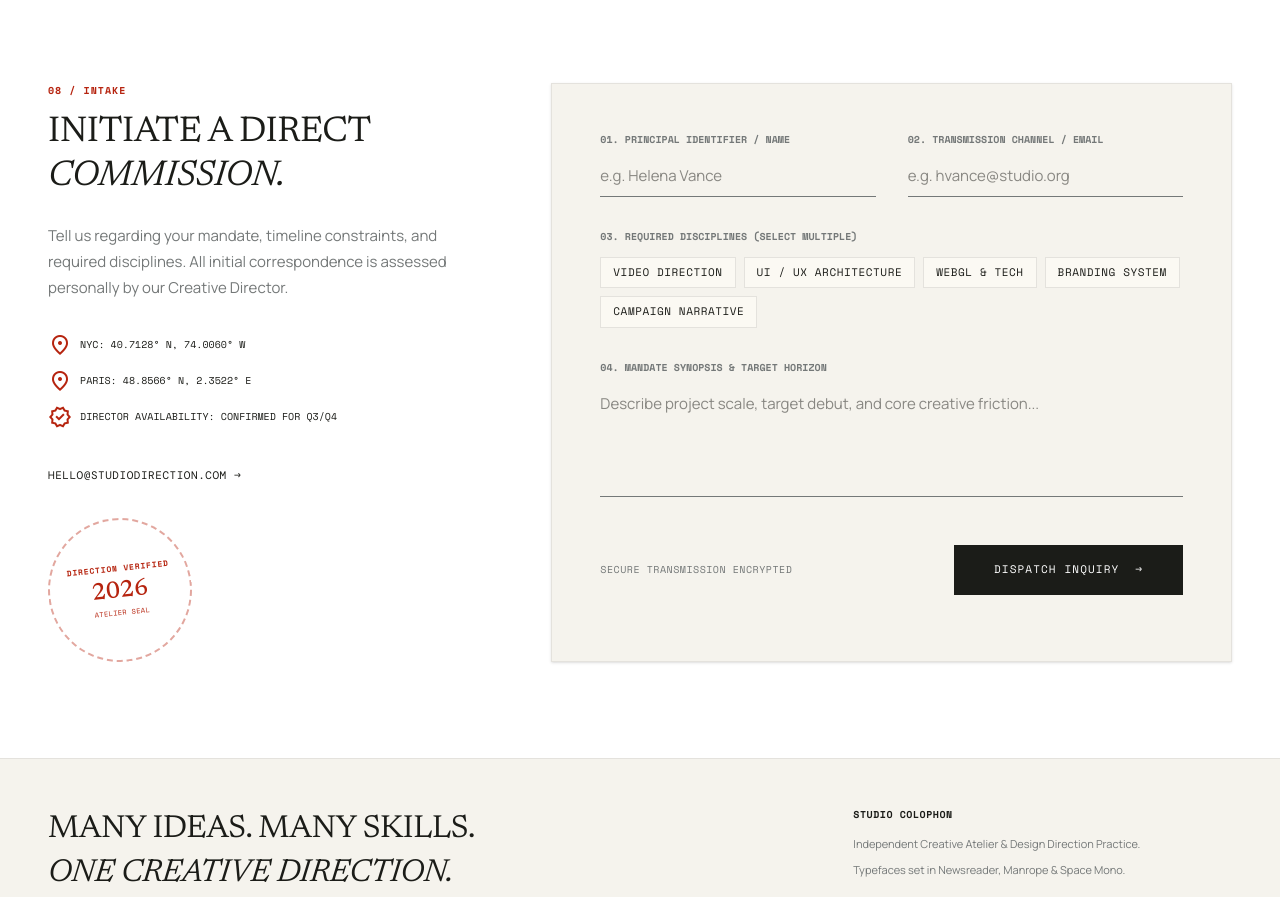
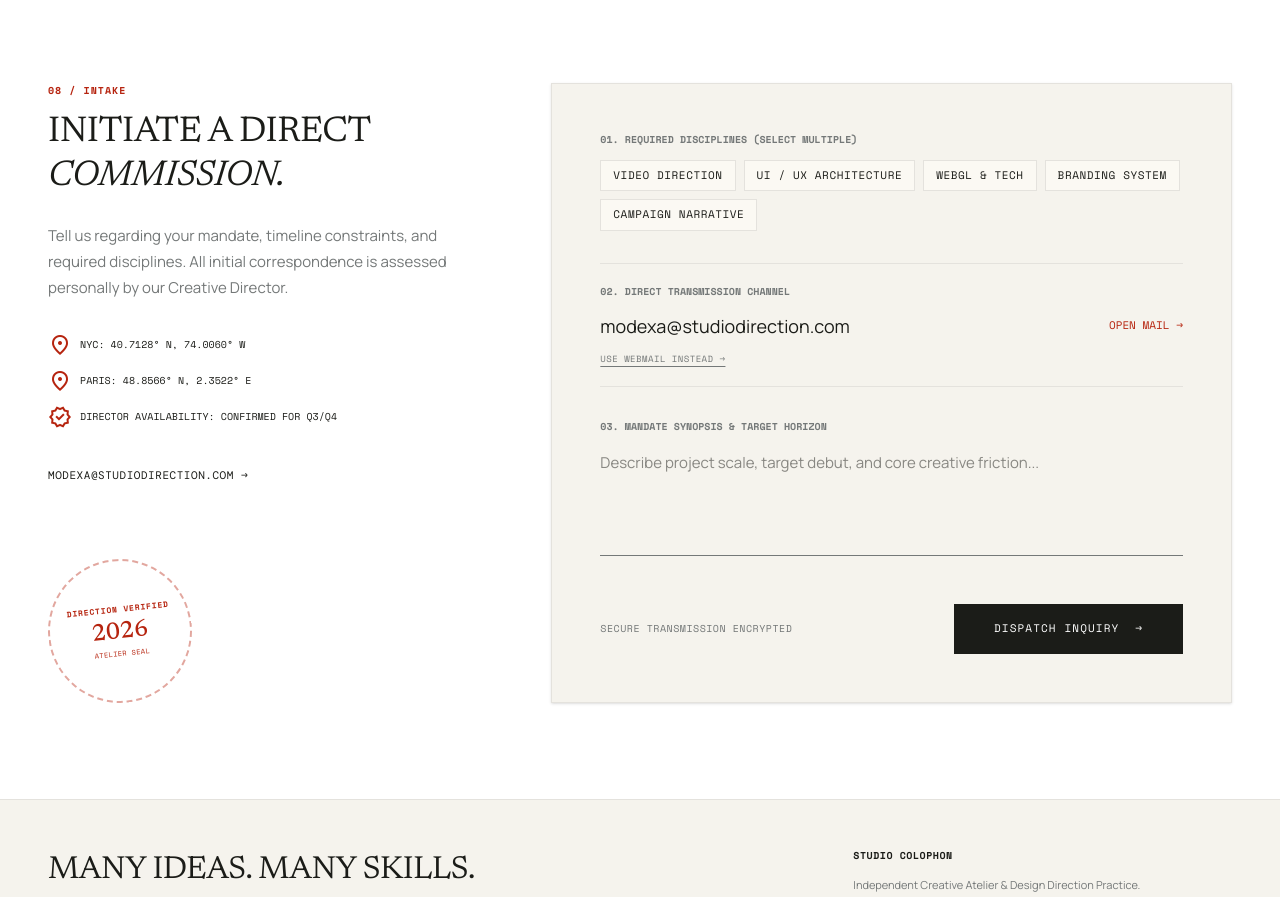
Before and after one commit to Manav948/Modexa, a Next.js app: page / in a window 1280 px wide. Shown: the part 8860-9757 px from the top of the page. Built offline with nearby package versions, Linux system fonts and the light colour scheme; a web font is replaced by a local one.

Commit message:
update contact section

```diff
--- a/components/contact/Contact.tsx
+++ b/components/contact/Contact.tsx
@@ -10,6 +10,9 @@ const DISCIPLINES = [
   "BRANDING SYSTEM",
   "CAMPAIGN NARRATIVE",
 ];
+
+const WEBMAIL_URL =
+  "https://mail.google.com/mail/?view=cm&fs=1&to=modexa%40studiodirection.com&su=New%20Studio%20Direction%20Inquiry";
 
 export default function Contact() {
   const sectionRef = useRef<HTMLElement>(null);
@@ -105,14 +108,17 @@ export default function Contact() {
 
             {/* Direct email link */}
             <a
-              href="mailto:hello@studiodirection.com"
+              href={WEBMAIL_URL}
+              target="_blank"
+              rel="noreferrer"
               className="inline-flex items-center gap-3 group"
+              aria-label="Email Studio Direction"
               style={{ fontFamily: "'Space Mono', monospace" }}
             >
               <span
                 className="font-mono text-[11px] tracking-wider uppercase text-[#1b1c18] group-hover:text-[#b6240f] transition-colors"
               >
-                hello@studiodirection.com →
+                modexa@studiodirection.com →
               </span>
             </a>
           </div>
@@ -185,8 +191,13 @@ export default function Contact() {
                 }}
               >
                 Or reach us directly at{" "}
-                <a href="mailto:hello@studiodirection.com" className="text-[#b6240f] underline">
-                  hello@studiodirection.com
+                <a
+                  href={WEBMAIL_URL}
+                  target="_blank"
+                  rel="noreferrer"
+                  className="text-[#b6240f] underline"
+                >
+                  modexa@studiodirection.com
                 </a>
               </p>
             </div>
@@ -196,64 +207,13 @@ export default function Contact() {
               className="space-y-8"
               onSubmit={handleSubmit}
             >
-              <div className="grid grid-cols-1 md:grid-cols-2 gap-8">
-                <div className="flex flex-col">
-                  <label
-                    className="font-mono text-[10px] uppercase text-[#747878] font-bold mb-2"
-                    htmlFor="name"
-                    style={{ fontFamily: "'Space Mono', monospace" }}
-                  >
-                    01. PRINCIPAL IDENTIFIER / NAME
-                  </label>
-                  <input
-                    className="bg-transparent border-b focus:outline-none py-2 transition-colors"
-                    style={{
-                      borderColor: "#747878",
-                      fontFamily: "'Manrope', sans-serif",
-                      fontSize: "0.9375rem",
-                      color: "#1b1c18",
-                    }}
-                    id="name"
-                    placeholder="e.g. Helena Vance"
-                    required
-                    type="text"
-                    onFocus={(e) => (e.target.style.borderColor = "#1b1c18")}
-                    onBlur={(e) => (e.target.style.borderColor = "#747878")}
-                  />
-                </div>
-                <div className="flex flex-col">
-                  <label
-                    className="font-mono text-[10px] uppercase text-[#747878] font-bold mb-2"
-                    htmlFor="email"
-                    style={{ fontFamily: "'Space Mono', monospace" }}
-                  >
-                    02. TRANSMISSION CHANNEL / EMAIL
-                  </label>
-                  <input
-                    className="bg-transparent border-b focus:outline-none py-2 transition-colors"
-                    style={{
-                      borderColor: "#747878",
-                      fontFamily: "'Manrope', sans-serif",
-                      fontSize: "0.9375rem",
-                      color: "#1b1c18",
-                    }}
-                    id="email"
-                    placeholder="e.g. hvance@studio.org"
-                    required
-                    type="email"
-                    onFocus={(e) => (e.target.style.borderColor = "#1b1c18")}
-                    onBlur={(e) => (e.target.style.borderColor = "#747878")}
-                  />
-                </div>
-              </div>
-
               {/* Discipline chips */}
               <div className="flex flex-col">
                 <label
                   className="font-mono text-[10px] uppercase text-[#747878] font-bold mb-3"
                   style={{ fontFamily: "'Space Mono', monospace" }}
                 >
-                  03. REQUIRED DISCIPLINES (SELECT MULTIPLE)
+                  01. REQUIRED DISCIPLINES (SELECT MULTIPLE)
                 </label>
                 <div className="flex flex-wrap gap-2">
                   {DISCIPLINES.map((d) => (
@@ -281,6 +241,45 @@ export default function Contact() {
                 </div>
               </div>
 
+              {/* Direct mail channel */}
+              <div className="flex flex-col gap-3 border-y py-5" style={{ borderColor: "#e4e2dd" }}>
+                <span
+                  className="font-mono text-[10px] uppercase text-[#747878] font-bold"
+                  style={{ fontFamily: "'Space Mono', monospace" }}
+                >
+                  02. DIRECT TRANSMISSION CHANNEL
+                </span>
+                <a
+                  href={WEBMAIL_URL}
+                  target="_blank"
+                  rel="noreferrer"
+                  className="group flex items-center justify-between gap-4"
+                  aria-label="Email Studio Direction directly"
+                >
+                  <span
+                    className="text-[#1b1c18] text-lg transition-colors group-hover:text-[#b6240f]"
+                    style={{ fontFamily: "'Manrope', sans-serif" }}
+                  >
+                    modexa@studiodirection.com
+                  </span>
+                  <span
+                    className="font-mono text-[11px] text-[#b6240f] transition-transform duration-300 group-hover:translate-x-1"
+                    style={{ fontFamily: "'Space Mono', monospace" }}
+                  >
+                    OPEN MAIL →
+                  </span>
+                </a>
+                <a
+                  href={WEBMAIL_URL}
+                  target="_blank"
+                  rel="noreferrer"
+                  className="self-start font-mono text-[9px] uppercase tracking-wider text-[#747878] underline underline-offset-4 hover:text-[#b6240f] transition-colors"
+                  style={{ fontFamily: "'Space Mono', monospace" }}
+                >
+                  USE WEBMAIL INSTEAD →
+                </a>
+              </div>
+
               {/* Message */}
               <div className="flex flex-col">
                 <label
@@ -288,7 +287,7 @@ export default function Contact() {
                   htmlFor="message"
                   style={{ fontFamily: "'Space Mono', monospace" }}
                 >
-                  04. MANDATE SYNOPSIS & TARGET HORIZON
+                  03. MANDATE SYNOPSIS & TARGET HORIZON
                 </label>
                 <textarea
                   className="bg-transparent border-b focus:outline-none py-2 transition-colors resize-none"
```
